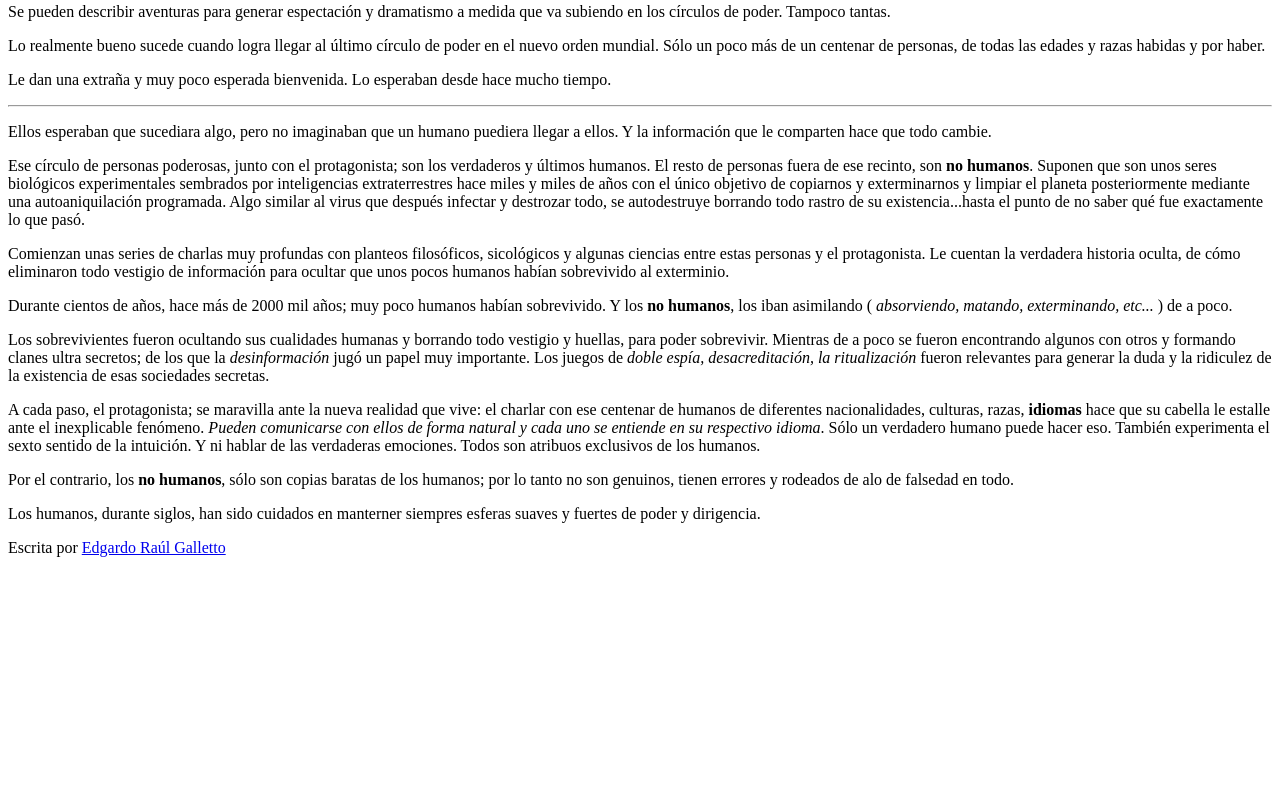
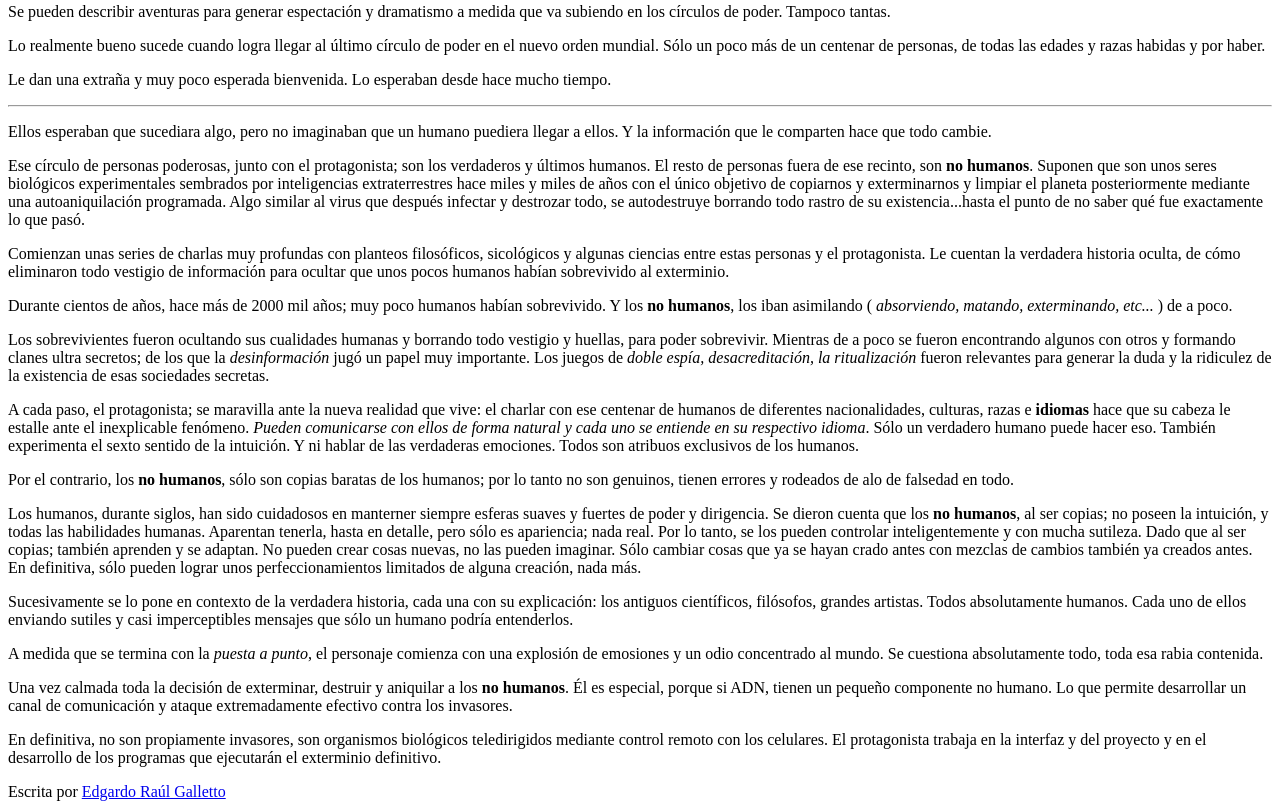
Before and after one commit to edgardoraul/novela1, a plain HTML site: page index.html in a window 1280 px wide. Shown: the part 1301-2110 px from the top of the page. Before the commit the page ends 1866 px from the top, so only its background shows below. Drawn offline with Linux system fonts and the light colour scheme.

Commit message:
Fin del resumen

```diff
--- a/index.html
+++ b/index.html
@@ -120,13 +120,25 @@
                 Los sobrevivientes fueron ocultando sus cualidades humanas y borrando todo vestigio y huellas, para poder sobrevivir. Mientras de a poco se fueron encontrando algunos con otros y formando clanes ultra secretos; de los que la <i>desinformación</i> jugó un papel muy importante. Los juegos de <i>doble espía, desacreditación, la ritualización</i> fueron relevantes para generar la duda y la ridiculez de la existencia de esas sociedades secretas.
             </p>
             <p>
-                A cada paso, el protagonista; se maravilla ante la nueva realidad que vive: el charlar con ese centenar de humanos de diferentes nacionalidades, culturas, razas, <strong>idiomas</strong> hace que su cabella le estalle ante el inexplicable fenómeno. <i>Pueden comunicarse con ellos de forma natural y cada uno se entiende en su respectivo idioma</i>. Sólo un verdadero humano puede hacer eso. También experimenta el sexto sentido de la intuición. Y ni hablar de las verdaderas emociones. Todos son atribuos exclusivos de los humanos.
+                A cada paso, el protagonista; se maravilla ante la nueva realidad que vive: el charlar con ese centenar de humanos de diferentes nacionalidades, culturas, razas e <strong>idiomas</strong> hace que su cabeza le estalle ante el inexplicable fenómeno. <i>Pueden comunicarse con ellos de forma natural y cada uno se entiende en su respectivo idioma</i>. Sólo un verdadero humano puede hacer eso. También experimenta el sexto sentido de la intuición. Y ni hablar de las verdaderas emociones. Todos son atribuos exclusivos de los humanos.
             </p>
             <p>
                 Por el contrario, los <strong>no humanos</strong>, sólo son copias baratas de los humanos; por lo tanto no son genuinos, tienen errores y rodeados de alo de falsedad en todo.
             </p>
             <p>
-                Los humanos, durante siglos, han sido cuidados en manterner siempres esferas suaves y fuertes de poder y dirigencia.
+                Los humanos, durante siglos, han sido cuidadosos en manterner siempre esferas suaves y fuertes de poder y dirigencia. Se dieron cuenta que los <strong>no humanos</strong>, al ser copias; no poseen la intuición, y todas las habilidades humanas. Aparentan tenerla, hasta en detalle, pero sólo es apariencia; nada real. Por lo tanto, se los pueden controlar inteligentemente y con mucha sutileza. Dado que al ser copias; también aprenden y se adaptan. No pueden crear cosas nuevas, no las pueden imaginar. Sólo cambiar cosas que ya se hayan crado antes con mezclas de cambios también ya creados antes. En definitiva, sólo pueden lograr unos perfeccionamientos limitados de alguna creación, nada más.
+            </p>
+            <p>
+                Sucesivamente se lo pone en contexto de la verdadera historia, cada una con su explicación: los antiguos científicos, filósofos, grandes artistas. Todos absolutamente humanos. Cada uno de ellos enviando sutiles y casi imperceptibles mensajes que sólo un humano podría entenderlos.
+            </p>
+            <p>
+                A medida que se termina con la <i>puesta a punto</i>, el personaje comienza con una explosión de emosiones y un odio concentrado al mundo. Se cuestiona absolutamente todo, toda esa rabia contenida.
+            </p>
+            <p>
+                Una vez calmada toda la decisión de exterminar, destruir y aniquilar a los <strong>no humanos</strong>. Él es especial, porque si ADN, tienen un pequeño componente no humano. Lo que permite desarrollar un canal de comunicación y ataque extremadamente efectivo contra los invasores.
+            </p>
+            <p>
+                En definitiva, no son propiamente invasores, son organismos biológicos teledirigidos mediante control remoto con los celulares. El protagonista trabaja en la interfaz y del proyecto y en el desarrollo de los programas que ejecutarán el exterminio definitivo.
             </p>
         </article>
     </main>
```
